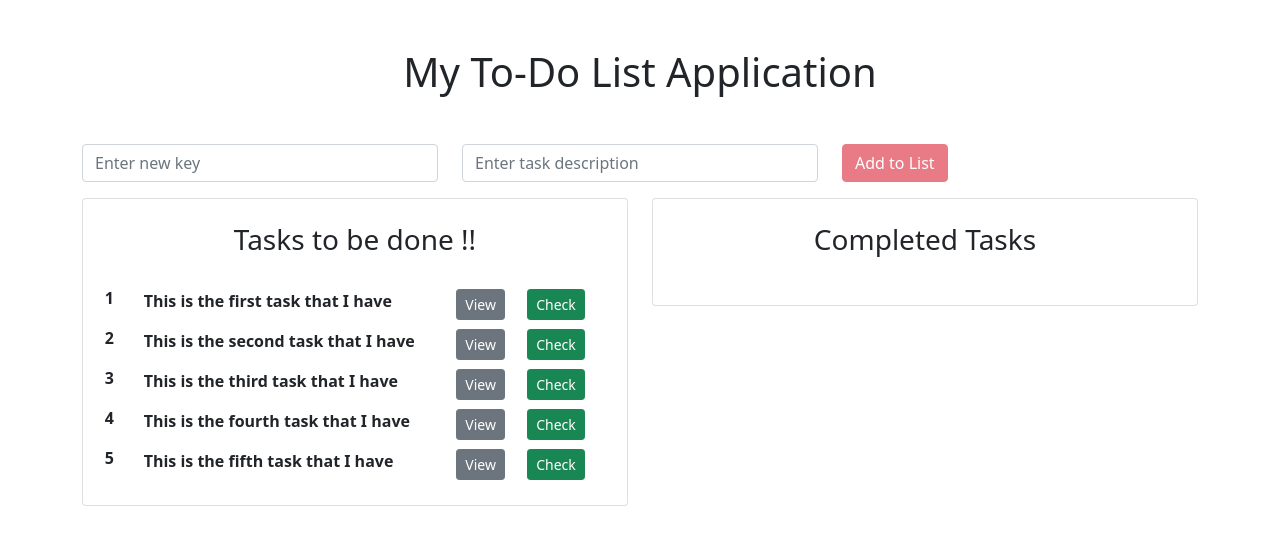
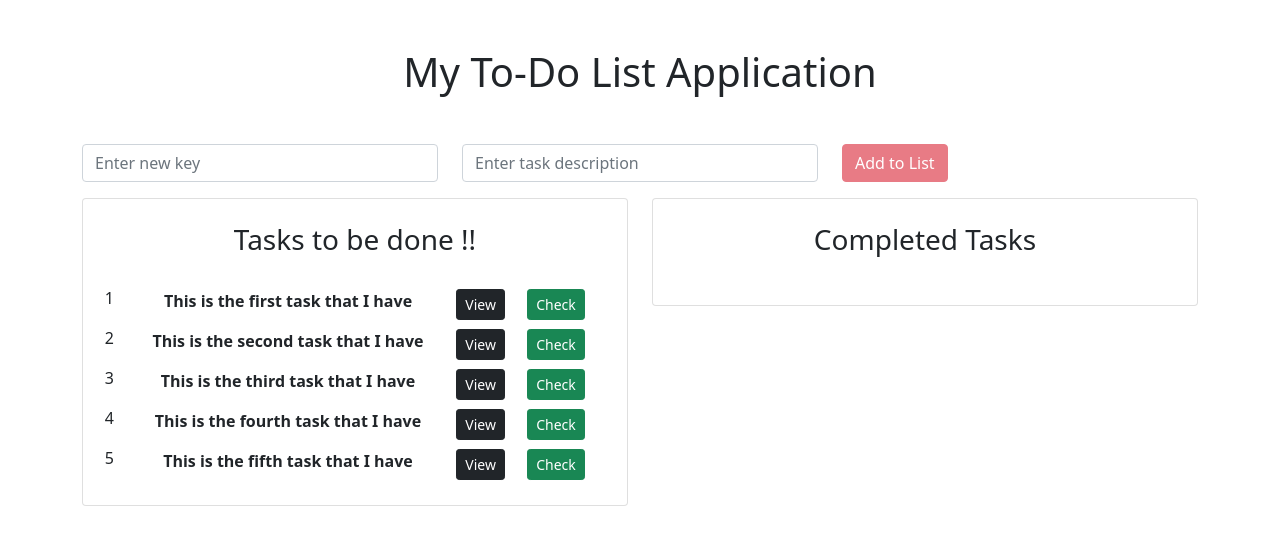
Before and after one commit to Subodh0/to-do-list-using-react, a React (Create React App) app: page /home in a window 1280 px wide. Shown: the top 542 px of the page. Built offline with nearby package versions, Linux system fonts and the light colour scheme.

Commit message:
useParams for description display

```diff
--- a/src/App.js
+++ b/src/App.js
@@ -2,6 +2,7 @@ import './App.css';
 import Header from './components/header'
 import Dashboard from './components/dashboard';
 import { BrowserRouter as Router, Route, Routes } from 'react-router-dom';
+import Description from './components/description';
 
 export default function App() {
   return (
@@ -9,7 +10,8 @@ export default function App() {
       <Header />
       <Router>
         <Routes>
-          <Route exact path='/home' element={<Dashboard />}></Route>
+          <Route exact path = '/home' element = {<Dashboard />}></Route>
+          <Route exact path = '/item/:currentItemInView' element = {<Description />}></Route>
         </Routes>
       </Router>
     </div>
--- a/src/components/dashboard.js
+++ b/src/components/dashboard.js
@@ -7,28 +7,17 @@ import TaskForm from './taskForm';
 export default function Dashboard() {
     const [pendingTasks, setPendingTasks] = useState();
     const [completedTasks, setCompletedTasks] = useState([]);
-    const [currentItemView, setCurrentItemView] = useState(undefined);
+    const [currentItemInView, setCurrentItemInView] = useState(undefined);
 
     useEffect(() => {
         setPendingTasks(uncheckedList);
     }, [])
 
-
-    //console.log(setDisplayTasks);
-
-    const viewTask = (key, data) => {
-        setCurrentItemView({
-            key : key,
-            data : data
-        })
-    }
-    //console.log(displayDescription);
-
     const addToList = (key, description) => {
         setPendingTasks({
             ...pendingTasks,
             [key] : {
-                description : description,
+                description: description,
                 timestamp : new Date()
             }
         })
@@ -51,6 +40,13 @@ export default function Dashboard() {
         })
     }
 
+    const viewTask = (key, data) => {
+        setCurrentItemInView({
+            key: key,
+            data : data
+        })
+    }
+
     return (
         <section className='container mt-5'>
             <div className = "row mb-3">
@@ -66,8 +62,8 @@ export default function Dashboard() {
                         fireListEvent = {markAsChecked}
                         buttonText = "Check"
                         title = "Tasks to be done !!"
-                        viewTask ={viewTask}
-                        currentItemView = {currentItemView}
+                        viewTask = {viewTask}
+                        currentItemInView = {currentItemInView}
                     />
                 </div>
                 <div className = "col-6">
@@ -76,16 +72,15 @@ export default function Dashboard() {
                         fireListEvent = {markAsUnchecked}
                         buttonText = "Un-Check"
                         title = "Completed Tasks"
-                        viewTask ={viewTask}
-                        currentItemView = {currentItemView}
+                        viewTask = {viewTask}
+                        currentItemInView = {currentItemInView}
                     />
                 </div>
             </div>
-            {
-                currentItemView &&
+            {currentItemInView &&
                 <div className='row'>
                     <Description
-                        task = {currentItemView}
+                        task = {currentItemInView}
                     />
                 </div>
             }
--- a/src/components/description.js
+++ b/src/components/description.js
@@ -1,15 +1,24 @@
+import { useParams } from "react-router-dom";
+import { uncheckedList } from "./data";
+
 export default function Description(props) {
-    const { task } = props;
-    return (
+
+    let { currentItemInView } = useParams();
+    const task = uncheckedList[currentItemInView];
+    //console.log(currentItemInView);
+    if (!task)
+        return <></>
+
+    return(
         <section className="w-100 mt-5 mb-5">
             <div className="container">
-                <div className="card">
-                    <div className="card-title mt-4">
-                        <h3 className="font-weight-bold">Tasks Deatils</h3>
+                <div className ="card">
+                    <div className = "card-title mt-4">
+                        <h3 className="font-weight-bold">Task Details</h3>
                     </div>
                     <div className="card-body">
-                        <h3 className="font-weight-bold">{task.key}</h3>
-                        <h2 className="mt-4 font-weight-bold">{task.data.description}</h2>
+                        <h3 className="font-weight-bold">{currentItemInView}</h3>
+                        <h4 className = "mt-4 font-weight-bold">{task.description}</h4>
                     </div>
                 </div>
             </div>
--- a/src/components/list.js
+++ b/src/components/list.js
@@ -1,34 +1,36 @@
+import { Link } from "react-router-dom";
+
 export default function List(props) {
-
-    const { list, fireListEvent, buttonText, title, viewTask, currentItemView } = props;
+    const { list, fireListEvent, buttonText, title, viewTask, currentItemInView } = props;
 
     const generateHTML = () => {
         if (!list)
             return <></>
         var html = Object.keys(list).map((item, index) => (
-            <>
+            <div className = "row" key = {`to-do-list-${item}`}>
                 <div className = "col-1">
-                    <h6 className="fw-bold">{index + 1}</h6>
+                    <h6 className="font-weight-bold">{index + 1}</h6>
                 </div>
                 <div className='col-7'>
-                    <p className="fw-bold float-start">{list[item].description}</p>
+                    <p className='float-left fw-bold'>{list[item].description}</p>
                 </div>
                 <div className = 'col-1'>
-                    <button
-                        onClick = {() => {viewTask(item, list[item])}}
-                        className = "btn btn-sm btn-secondary"
-                        disabled = {currentItemView ? currentItemView.key === item : false}
+                    <Link
+                        className = "btn btn-sm btn-dark"
+                        to={`/item/${item}`}
                     >
                         View
-                    </button>
+                    </Link>
                 </div>
                 <div className = 'col-3'>
                     <button
                         onClick = {() => {fireListEvent(item, list[item])}}
-                        className = "btn btn-sm btn-success">{buttonText}
+                        className = "btn btn-sm btn-success"
+                    >
+                        {buttonText}
                     </button>
                 </div>
-            </>
+            </div>
         ))
         return html;
     }
@@ -40,11 +42,9 @@ export default function List(props) {
                     <h3 className = "font-weight-bold">{title}</h3>
                 </div>
                 <div className = "card-body">
-                    <div className = "row">
-                        {generateHTML()}
-                    </div>
+                    {generateHTML()}
                 </div>
             </div>
         </section>
-    );
+    )
 }
--- a/src/components/taskForm.js
+++ b/src/components/taskForm.js
@@ -1,4 +1,4 @@
-import { useState, useEffect } from "react"
+import { useState } from "react"
 
 
 export default function TaskForm(props) {
```
